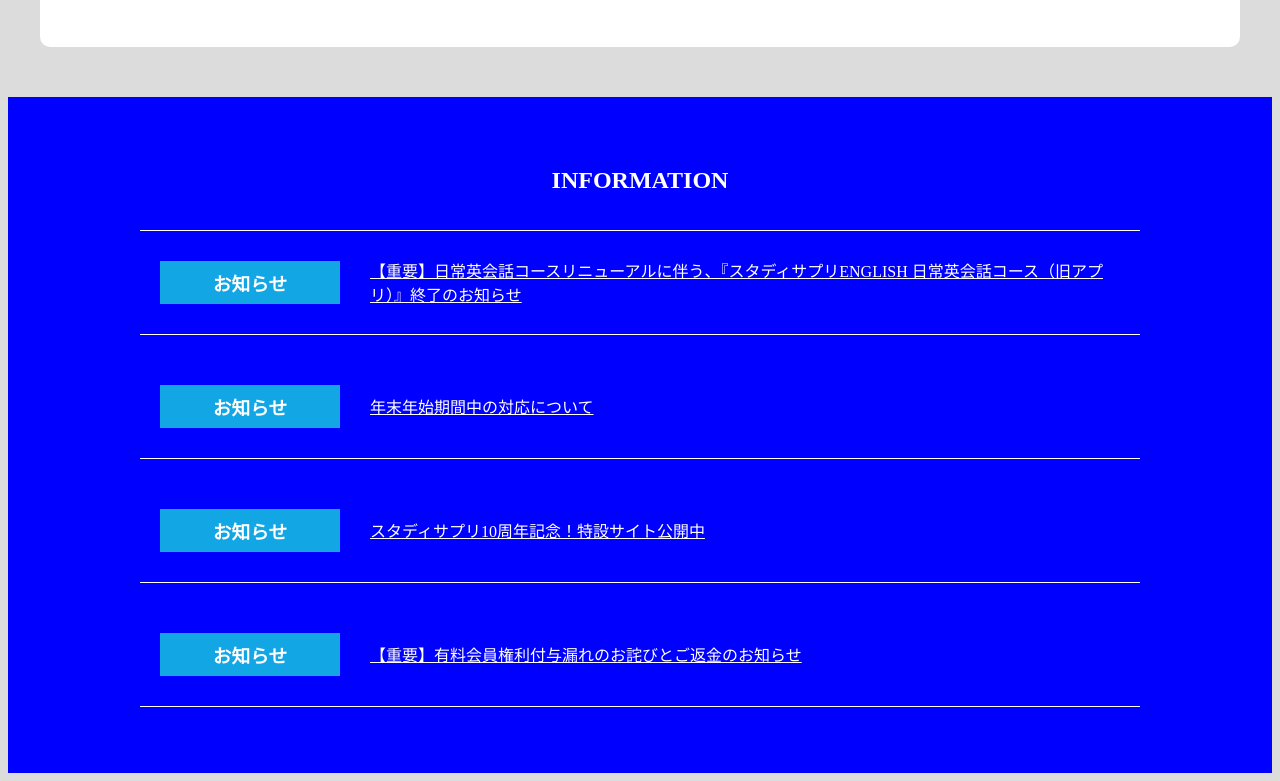
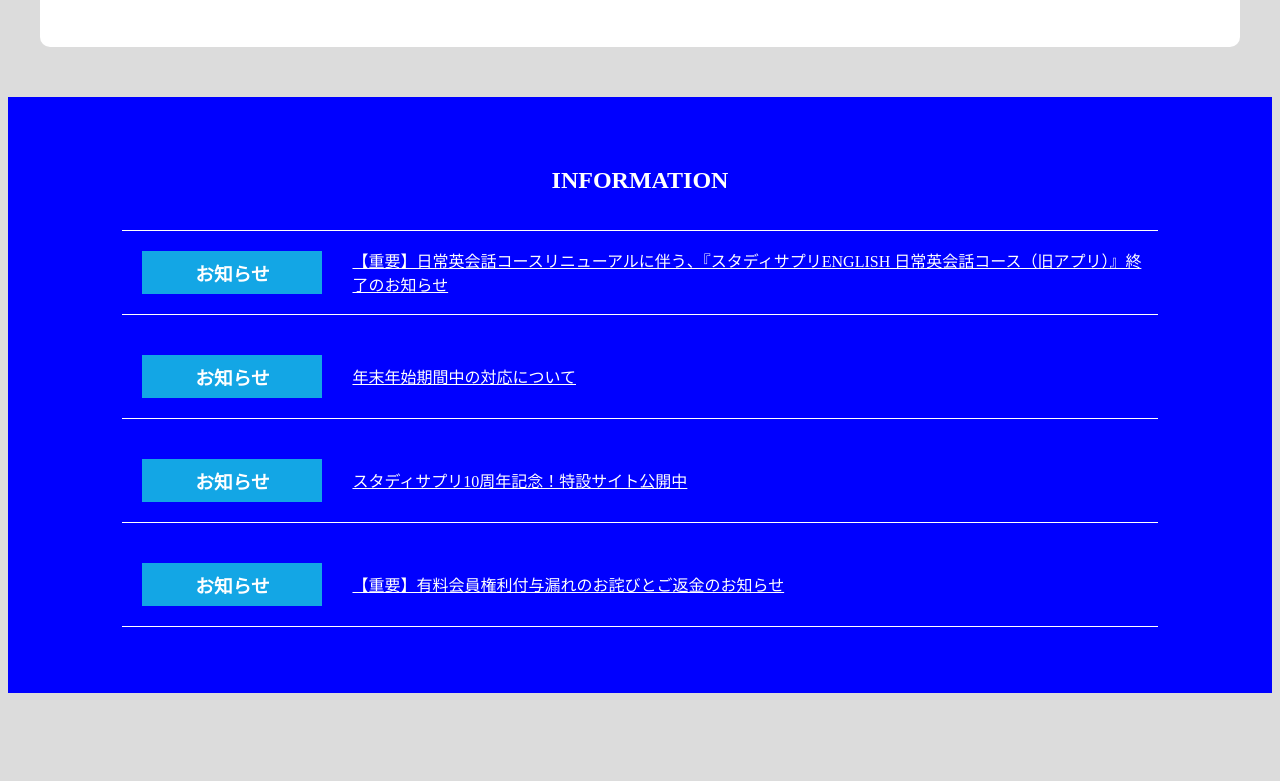
Before and after one commit to dora5n/1012_kadai, an Astro site: page / in a window 1280 px wide. Shown: the part 1642-2423 px from the top of the page. After the commit the page ends 2343 px from the top, so only its background shows below. Built offline with nearby package versions, Linux system fonts and the light colour scheme; Astro itself is replaced by a stand-in of ours.

Commit message:
インフォメーション部分のCSS微調整

```diff
--- a/src/styles/styles.css
+++ b/src/styles/styles.css
@@ -55,7 +55,6 @@ body {
   display: flex;
   flex-direction: column;
   align-items: center;
-  justify-content: center;
   padding: 50px;
   color: white;
 }
@@ -66,8 +65,6 @@ h2 {
 
 ul {
   display: grid;
-  width: 100%;
-  max-width: 1000px;
   gap: 20px;
   list-style-type: none;
   padding: 0;
@@ -75,14 +72,11 @@ ul {
 }
 
 li {
-  width: 1000px;
   display: flex;
   align-items: center;
   gap: 20px;
-  margin-bottom: 20px;
   border-bottom: 1px solid;
   padding: 10px;
-  height: 100%;
 }
 
 h3 {
```
